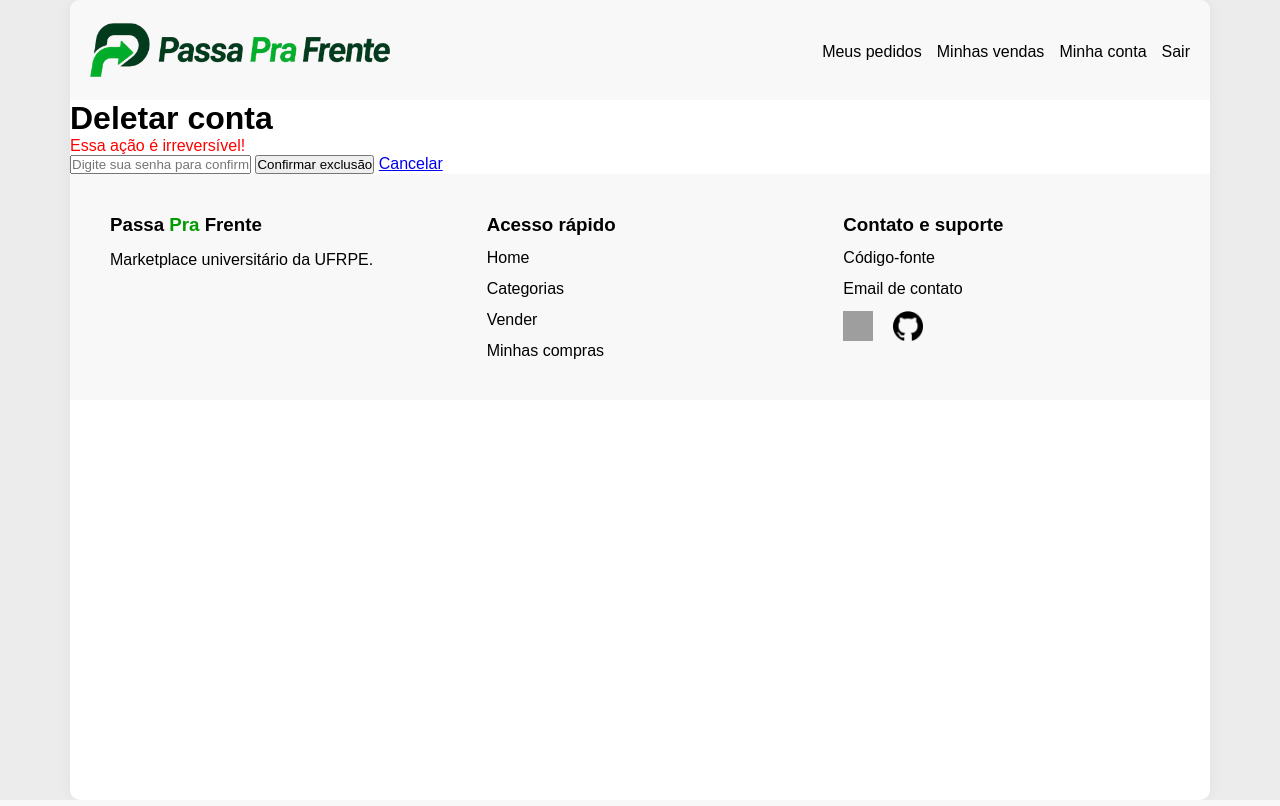
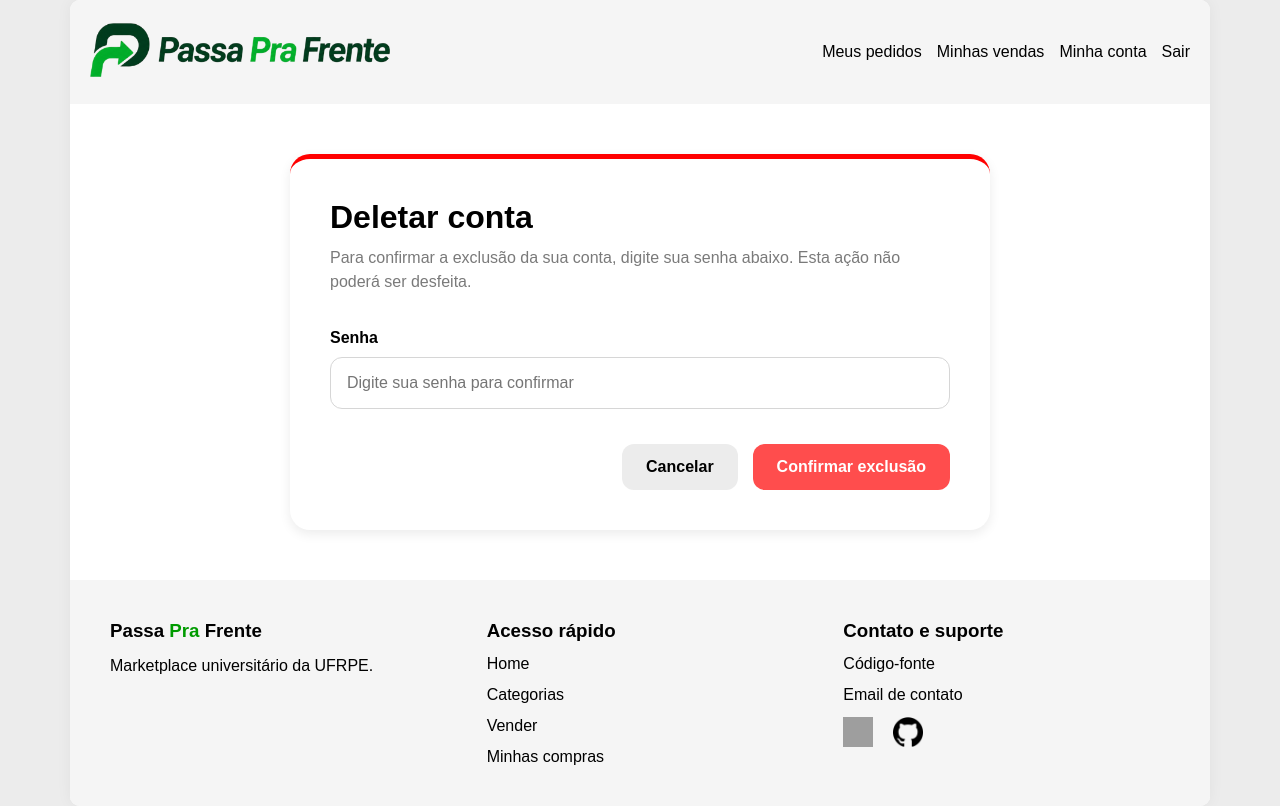
Before and after one commit to TarykMelo/PassaPraFrente-django, a Django app: page /conta/deletar in a window 1280 px wide. Run offline with Django 5.2, Linux system fonts and the light colour scheme; a user stored in the database is signed in; grey boxes are pictures that could not be loaded.

Commit message:
criação da page de deletar a conta

```diff
--- /dev/null
+++ b/passaprafrente/static/accounts/deletar_conta.css
@@ -0,0 +1,115 @@
+*{
+    margin: 0;
+    padding: 0;
+    box-sizing: border-box;
+    font-family: Arial;
+    --green1: #009b00;
+    --green2: #01bb01;
+    --background1: #f5f5f5;
+    --background2: #F1F4F1;
+    --border-grey: #D9D9D9;
+    --grey-subtitle: #999;
+    --background-button: #050303;
+    --red1: red;
+    --red2: #ff4d4d;
+    --red-button: #fabbbb;
+}
+
+.delete_account_container{
+    width: 100%;
+    display: flex;
+    justify-content: center;
+    padding: 50px 20px;
+}
+
+.delete_account_box{
+    width: 100%;
+    max-width: 700px;
+    background-color: white;
+    border-top: 5px solid var(--red1);
+    border-radius: 20px;
+    padding: 40px;
+    box-shadow: 0 4px 12px rgba(0, 0, 0, 0.08);
+}
+
+.delete_account_box h1{
+    font-size: 2rem;
+    margin-bottom: 10px;
+}
+
+.delete_account_box p{
+    color: #7a7a7a;
+    margin-bottom: 35px;
+    line-height: 1.5;
+}
+
+.input_group{
+    display: flex;
+    flex-direction: column;
+    gap: 10px;
+}
+
+.input_group label{
+    font-weight: bold;
+    font-size: 1rem;
+}
+
+.input_group input{
+    width: 100%;
+
+    padding: 16px;
+
+    border: 1px solid #d6d6d6;
+    border-radius: 12px;
+
+    font-size: 1rem;
+
+    outline: none;
+    transition: 0.2s;
+}
+
+.input_group input:focus{
+    border-color: var(--red1);
+}
+
+.buttons{
+    margin-top: 35px;
+
+    display: flex;
+    justify-content: flex-end;
+    gap: 15px;
+}
+
+.cancel_button,
+.delete_button{
+    padding: 14px 24px;
+
+    border: none;
+    border-radius: 12px;
+
+    font-size: 1rem;
+    font-weight: bold;
+
+    cursor: pointer;
+    transition: 0.2s;
+
+    text-decoration: none;
+}
+
+.cancel_button{
+    background-color: #ececec;
+    color: black;
+}
+
+.cancel_button:hover{
+    background-color: #dcdcdc;
+}
+
+.delete_button{
+    background-color: var(--red2);
+    color: white;
+}
+
+.delete_button:hover{
+    background-color: var(--red1);
+}
--- a/passaprafrente/static/accounts/modificar_dados.css
+++ b/passaprafrente/static/accounts/modificar_dados.css
@@ -14,12 +14,8 @@
     --red-button: #fabbbb;
 }
 
-body{
-    background-color: var(--background2);
-}
-
 .container{
-    max-width: 1000px;
+    max-width: 1140px;
     margin: auto;
 }
 
--- a/passaprafrente/static/base.css
+++ b/passaprafrente/static/base.css
@@ -31,7 +31,6 @@ body{
 
 /* Header */
 header{
-    height: 60px;
     padding: 20px;
     background-color: var(--background1);
 }
--- a/passaprafrente/templates/accounts/deletar_conta.html
+++ b/passaprafrente/templates/accounts/deletar_conta.html
@@ -1,9 +1,27 @@
 {% extends 'base.html' %}
 
+{% load static %}
+<!DOCTYPE html>
+<head>
+
+    <title>{% block title %} Deletar conta {% endblock %}</title>
+
+    {% block extra_css %}
+        <link rel="stylesheet" href="{% static 'accounts/deletar_conta.css' %}">
+    {% endblock %}
+
+</head>
+
 {% block content %}
-<div class="container">
+
+<main>
+    <div class="delete_account_container">
+    <div class="delete_account_box">
         <h1>Deletar conta</h1>
-    <p style="color:red">Essa ação é irreversível!</p>
+        <p>
+            Para confirmar a exclusão da sua conta, digite sua senha abaixo.
+            Esta ação não poderá ser desfeita.
+        </p>
 
         {% if erro %}
             <p style="color:red">{{ erro }}</p>
@@ -11,9 +29,20 @@
 
         <form method="POST">
             {% csrf_token %}
-        <input type="password" name="password" placeholder="Digite sua senha para confirmar">
-        <button type="submit" class="delete">Confirmar exclusão</button>
-        <a href="{% url 'modificar_dados' %}">Cancelar</a>
+
+            <div class="input_group">
+                <label for="password">Senha</label>
+                <input type="password"  name="password"  id="password" placeholder="Digite sua senha para confirmar" required>
+            </div>
+
+            <div class="buttons">
+                <a href="{% url 'modificar_dados' %}" class="cancel_button">Cancelar</a>
+                <button type="submit" class="delete_button">Confirmar exclusão</button>
+            </div>
         </form>
     </div>
+    </div>
+</main>
+
+
 {% endblock %}
```
Also changed, not shown: passaprafrente/db.sqlite3. Lines whose indentation alone changed are shown as unchanged.
